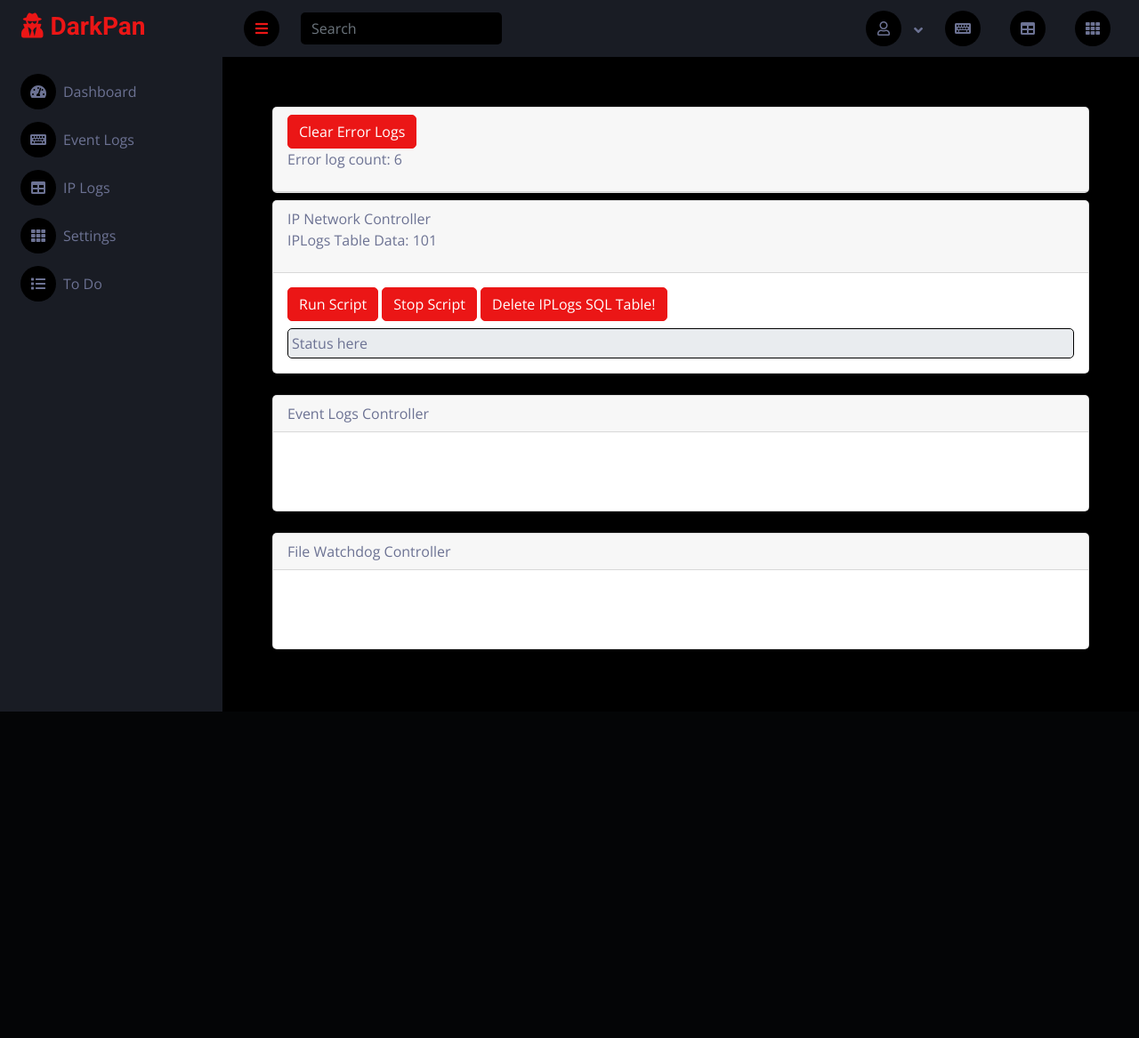
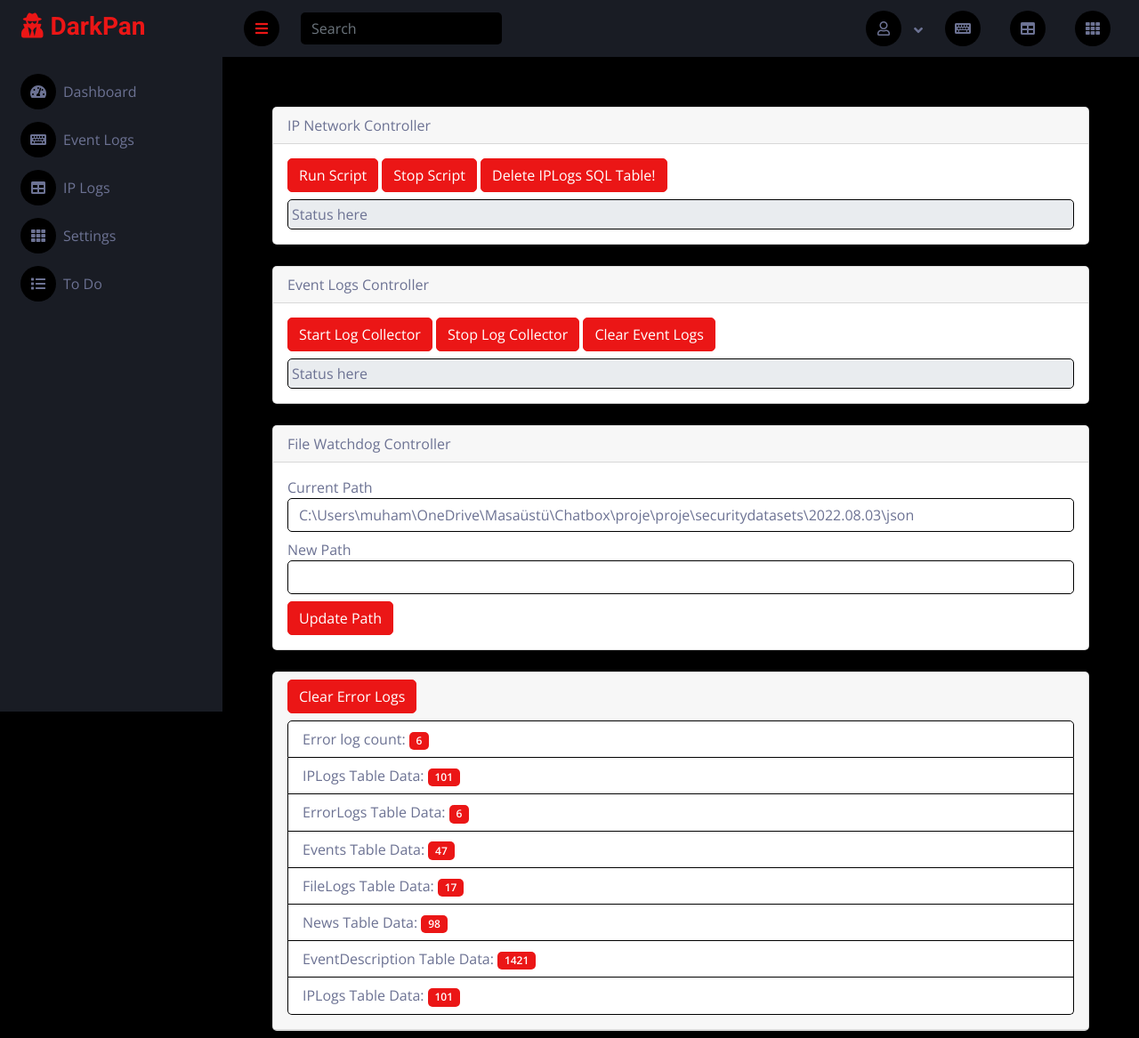
Before and after one commit to mrrsayarr/project-cysec, a Django app: page /settings in a window 1280 px wide. Shown: the whole page at 89% size. Before the commit the page ends 800 px from the top, so only its background shows below. Run offline with Django 5.2, Linux system fonts and the light colour scheme; data comes from the database, SQL or seed files in the repository; some libraries are stand-ins or nearby versions.

Commit message:
Update UI, create _file, _event

```diff
--- /dev/null
+++ b/secapp/templates/partials/_errorlogs.html
@@ -0,0 +1,21 @@
+<div class="card m-2">
+    <div class="card-header">
+        <button class="btn btn-primary" onclick="location.href='{% url 'clear_error_logs' %}'">Clear Error Logs</button>
+        <div class="mt-2 mb-2">
+            <div class="row">
+                <div class="col-md-12">
+                    <ul class="list-group">
+                        <li class="list-group-item">Error log count: <span class="badge bg-primary">{{ errorlogs_count }}</span></li>
+                        <li class="list-group-item">IPLogs Table Data: <span class="badge bg-primary">{{ iplogs_count }}</span></li>
+                        <li class="list-group-item">ErrorLogs Table Data: <span class="badge bg-primary">{{ errorlogs_count }}</span></li>
+                        <li class="list-group-item">Events Table Data: <span class="badge bg-primary">{{ events_count }}</span></li>
+                        <li class="list-group-item">FileLogs Table Data: <span class="badge bg-primary">{{ file_logs_count }}</span></li>
+                        <li class="list-group-item">News Table Data: <span class="badge bg-primary">{{ news_count }}</span></li>
+                        <li class="list-group-item">EventDescription Table Data: <span class="badge bg-primary">{{ eventdescription_count }}</span></li>
+                        <li class="list-group-item">IPLogs Table Data: <span class="badge bg-primary">{{ iplogs_count }}</span></li>
+                    </ul>
+                </div>
+            </div>
+        </div>
+    </div>
+</div>
--- /dev/null
+++ b/secapp/templates/partials/_eventlog.html
@@ -0,0 +1,123 @@
+<div class="card m-2 mt-4">
+    <div class="card-header">
+        Event Logs Controller
+    </div>
+    <div class="card-body">
+        <button type="button" class="btn btn-primary" id="run-log-collector-btn" data-bs-toggle="button"
+            autocomplete="off">
+            Start Log Collector <span id="run-log-collector-icon"></span>
+        </button>
+
+        <button type="button" class="btn btn-primary" id="stop-log-collector-btn" data-bs-toggle="button"
+            autocomplete="off">
+            Stop Log Collector <span id="stop-log-collector-icon"></span>
+        </button>
+
+        <button type="button" class="btn btn-primary" id="clear-event-logs-btn" data-bs-toggle="button"
+            autocomplete="off">
+            Clear Event Logs <span id="clear-event-logs-icon"></span>
+        </button>
+
+        <input type="text" id="log-collector-status" class="form-control p-1 mt-2" value="Status here" readonly>
+    </div>
+</div>
+
+<script>
+    // Function to get the value of a cookie by its name
+    function getCookie(name) {
+        var cookieValue = null;
+        if (document.cookie && document.cookie !== '') {
+            var cookies = document.cookie.split(';');
+            for (var i = 0; i < cookies.length; i++) {
+                var cookie = cookies[i].trim();
+                // Check if the cookie starts with the target name
+                if (cookie.substring(0, name.length + 1) === (name + '=')) {
+                    cookieValue = decodeURIComponent(cookie.substring(name.length + 1));
+                    break;
+                }
+            }
+        }
+        return cookieValue;
+    }
+
+    // Get the CSRF token from the cookies
+    var csrftoken = getCookie('csrftoken');
+
+    // Get the button elements
+    var clearButton = document.getElementById('clear-event-logs-btn');
+    var runButton = document.getElementById('run-log-collector-btn');
+    var stopButton = document.getElementById('stop-log-collector-btn');
+
+    // Event listener for the "Clear Event Logs" button
+    clearButton.addEventListener('click', function () {
+        this.classList.add('loading'); // Add a loading class to the button
+        document.getElementById('clear-event-logs-icon').textContent = ''; // Clear the icon
+
+        // Send a POST request to clear the event logs
+        fetch('/clear-event-logs/', {
+            method: 'POST',
+            headers: {
+                'X-CSRFToken': csrftoken // Include the CSRF token in the headers
+            }
+        })
+            .then(response => {
+                // If the response is a redirect, go to the redirected URL
+                if (response.redirected) {
+                    window.location.href = response.url;
+                } else {
+                    // Otherwise, parse the response as JSON
+                    return response.json();
+                }
+            })
+            .then(data => {
+                if (data) {
+                    console.log(data); // Log the response data to the console
+                    document.getElementById('clear-event-logs-icon').textContent = '✔'; // Add a checkmark icon
+                    this.classList.remove('loading'); // Remove the loading class
+                }
+            });
+    });
+
+    // Event listener for the "Run Log Collector" button
+    runButton.addEventListener('click', function () {
+        this.classList.add('loading'); // Add loading class to the button
+        stopButton.disabled = true; // Disable the stop button
+        document.getElementById('run-log-collector-icon').textContent = ''; // Clear the icon
+
+        // Send a request to run the log collector
+        fetch('/run-log-collector/')
+            .then(response => response.json())
+            .then(data => {
+                console.log(data); // Log the response data to the console
+                document.getElementById('log-collector-status').value = data.status; // Update the status field
+                this.classList.remove('loading'); // Remove the loading class from the button
+                document.getElementById('run-log-collector-icon').textContent = '✔'; // Add a checkmark icon
+                stopButton.disabled = false; // Enable the stop button
+                document.getElementById('stop-log-collector-icon').textContent = ''; // Clear the icon on the stop button
+            });
+    });
+
+    // Event listener for the "Stop Log Collector" button
+    stopButton.addEventListener('click', function () {
+        this.classList.add('loading'); // Add the loading class to the button
+        runButton.disabled = true; // Disable the run button
+        document.getElementById('stop-log-collector-icon').textContent = ''; // Clear the icon
+
+        // Send a POST request to stop the log collector
+        fetch('/stop-log-collector/', {
+            method: 'POST',
+            headers: {
+                'X-CSRFToken': csrftoken // Include the CSRF token in the headers
+            }
+        })
+            .then(response => response.json())
+            .then(data => {
+                console.log(data); // Log the response data to the console
+                document.getElementById('log-collector-status').value = data.status; // Update the status field
+                this.classList.remove('loading'); // Remove the loading class from the button
+                document.getElementById('stop-log-collector-icon').textContent = '✔'; // Add a checkmark icon
+                runButton.disabled = false; // Enable the run button
+                document.getElementById('run-log-collector-icon').textContent = ''; // Clear the icon on the run button
+            });
+    });
+</script>
--- /dev/null
+++ b/secapp/templates/partials/_filewatch.html
@@ -0,0 +1,12 @@
+<form method="POST">
+    {% csrf_token %}
+    <div class="form-group">
+        <label for="currentPath">Current Path</label>
+        <input type="text" class="form-control bg-white" id="currentPath" value="{{ current_path }}" readonly>
+    </div>
+    <div class="form-group mb-2 mt-2">
+        <label for="newPath">New Path</label>
+        <input type="text" class="form-control bg-white" id="newPath" name="new_path">
+    </div>
+    <button type="submit" class="btn btn-primary">Update Path</button>
+</form>
--- a/secapp/templates/partials/_ipcontroller.html
+++ b/secapp/templates/partials/_ipcontroller.html
@@ -1,14 +1,23 @@
+<div class="card m-2">
+    <div class="card-header">
+        IP Network Controller
+    </div>
+    <div class="card-body">
         <!-- IPController.py control form -->
         <button type="button" class="btn btn-primary" id="run-script-button" data-bs-toggle="button" autocomplete="off">
             Run Script <span id="run-icon"></span>
         </button>
-<button type="button" class="btn btn-primary" id="stop-script-button" data-bs-toggle="button" autocomplete="off">
+        <button type="button" class="btn btn-primary" id="stop-script-button" data-bs-toggle="button"
+            autocomplete="off">
             Stop Script <span id="stop-icon"></span>
         </button>
-<button type="button" class="btn btn-primary" onclick="location.href='{% url 'run_sql' %}';">Delete IPLogs SQL Table!
+        <button type="button" class="btn btn-primary" onclick="location.href='{% url 'run_sql' %}';">Delete IPLogs SQL
+            Table!
         </button>
 
         <input type="text" id="script-status" class="form-control p-1 mt-2" value="Status here" readonly>
+    </div>
+</div>
 
 <script>
     document.getElementById('run-script-button').addEventListener('click', function () {
--- a/secapp/templates/settings.html
+++ b/secapp/templates/settings.html
@@ -6,44 +6,26 @@ Settings
 
 {% block content %}
 
-<!-- Chart Start -->
 <div class="container-fluid pt-4 px-4">
-    <!-- Error Logs Controller -->
-    <div class="card m-2">
-        <div class="card-header">
-            <button class="btn btn-primary" onclick="location.href='{% url 'clear_error_logs' %}'">Clear Error Logs</button>
-            <p>Error log count: {{ errorlogs_count }}</p>
-        </div>
-    </div>
+
     <!-- IPController -->
-    <div class="card m-2">
-        <div class="card-header">
-            IP Network Controller
-            <p>IPLogs Table Data: {{ iplogs_count }}</p>
-        </div>
-        <div class="card-body">
-            {% include 'partials/_ipcontroller.html' %}
-        </div>
-    </div>
+    {% include 'partials/_ipcontroller.html' %}
+
     <!-- Event Logs Controller -->
-    <div class="card m-2 mt-4">
-        <div class="card-header">
-            Event Logs Controller
-        </div>
-        <div class="card-body">
-            <h1>ssss</h1>
-        </div>
-    </div>
+    {% include 'partials/_eventlog.html' %}
+
     <!-- File Watchdog Controller -->
-    <div class="card m-2 mt-4">
+    <div class="card m-2 mt-4 mb-4">
         <div class="card-header">
             File Watchdog Controller
         </div>
         <div class="card-body">
-            <h1>ssss</h1>
+            {% include 'partials/_filewatch.html' %}
         </div>
     </div>
 
+    <!-- Error Logs Controller -->
+    {% include 'partials/_errorlogs.html' %}
 
     <!-- <div class="col m-2 p-2">
         <button type="button" class="btn btn-danger" onclick="toggleButton(this)">
@@ -67,7 +49,6 @@ Settings
         <p class="mt-1">This button does something.</p>
     </div> -->
 </div>
-<!-- Chart End -->
 
 <script>
     // local storage for changing button color
@@ -83,6 +64,8 @@ Settings
             }
         });
     }
+
+
 </script>
 
 {% endblock %}
```
Also changed, not shown: secapp/templates/eventlog.html (+18 -116 lines), secapp/templates/iplogs.html (+17 -18 lines). Lines whose indentation alone changed are shown as unchanged.
